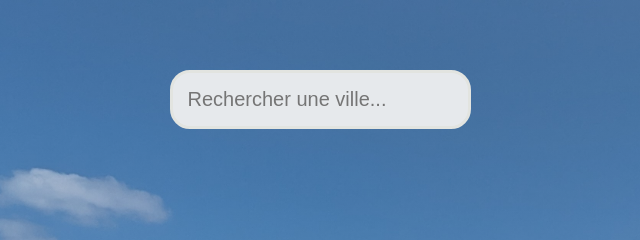
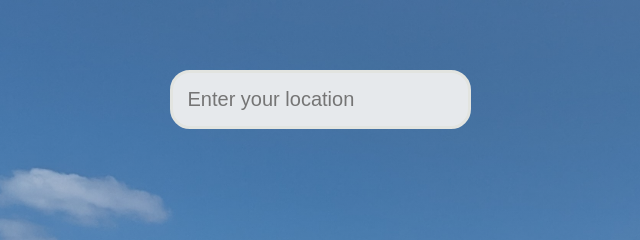
Before and after one commit to DinaDev33/Weather-App, a plain HTML site: page index.html in a window 1280 px wide. Shown: the part 172-412 px from the top of the page, 320-960 px from the left. Drawn offline with Linux system fonts and the light colour scheme.

Commit message:
Update index.html

```diff
--- a/index.html
+++ b/index.html
@@ -4,7 +4,7 @@
     <meta charset="UTF-8">
     <meta http-equiv="X-UA-Compatible" content="IE=edge">
     <meta name="viewport" content="width=device-width, initial-scale=1.0">
-    <title>Météo</title>
+    <title>Weather</title>
     <link rel="stylesheet" href="style.css">
     <link rel="preconnect" href="https://fonts.googleapis.com">
     <link rel="preconnect" href="https://fonts.gstatic.com" crossorigin>
@@ -20,7 +20,7 @@
         </div>
 
         <div id="header">
-            <input type="text" spellcheck="false" placeholder="Rechercher une ville..." id="input">
+            <input type="text" spellcheck="false" placeholder="Enter your location" id="input">
         </div>
 
         <div id="container2" class="hidden">>
```
